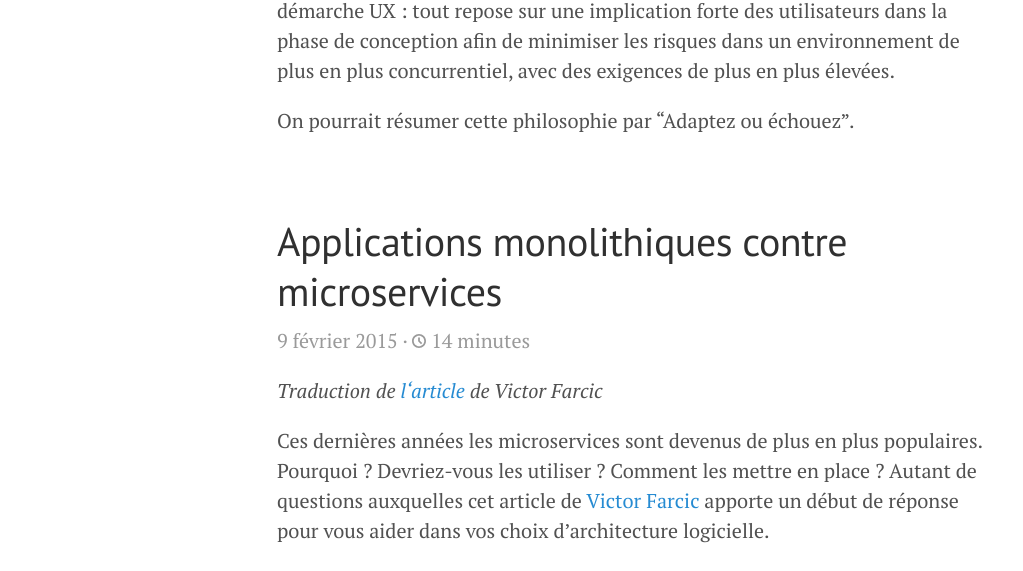
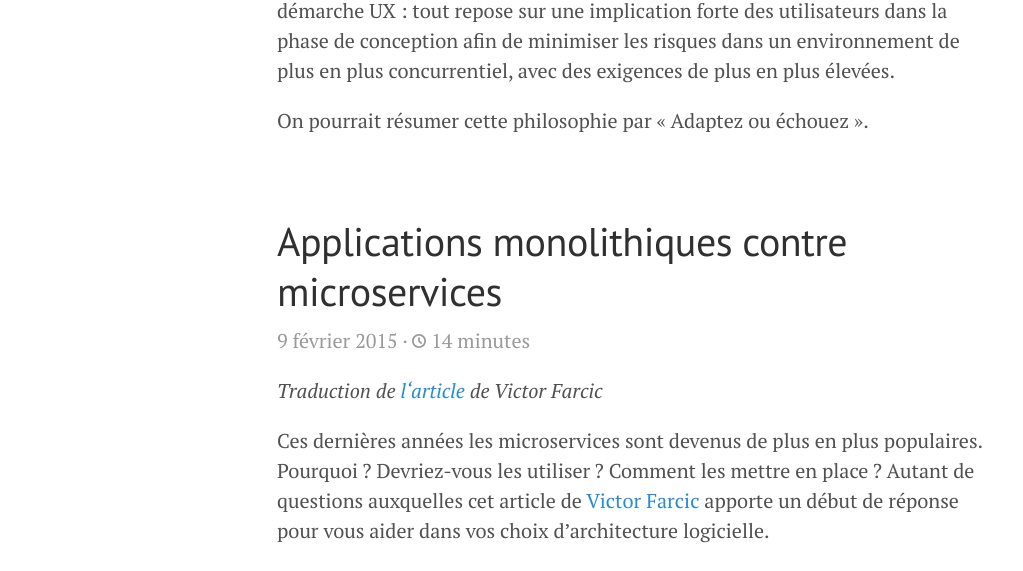
Before and after one commit to DirtyF/frank.taillandier.me, a Jekyll site: the page built from index.html, in a window 1280 px wide and 900 px high, scrolled down 1123 px. Shown: the part 153-724 px from the top of the window, without its empty margins (3-1026 px from the left). Built offline with Jekyll 4.4.1, drawn with Linux system fonts in a browser that asks for light colours; the list of posts is cut into pages by our own code.

Commit message:
better french typography
source : https://www.sylvaindurand.org/improving-typography-on-jekyll/

```diff
--- a/_layouts/default.html
+++ b/_layouts/default.html
@@ -24,7 +24,35 @@ layout: compress
       </div>
 
       <div class="container content">
-        {{ content }}
+
+        {% capture hide %}
+          {% assign content = content | split: '<pre' %}
+
+          {% for parts in content %}
+
+            {% assign part = parts | split: '</pre>' %}
+            {% assign c = part.first %}
+            {% assign t = part.last %}
+
+            {% assign t = t | replace: '“', '«&#160;'
+                            | replace: '”', '&#160;»'
+                            | replace: ' :', '&#160;:'
+                            | replace: ' %', '&#160;%'
+                            | replace: ' ;', '<span style="white-space:nowrap">&thinsp;</span>;'
+                            | replace: ' !', '<span style="white-space:nowrap">&thinsp;</span>!'
+                            | replace @: ' ?', '<span style="white-space:nowrap">&thinsp;</span>?' %}
+
+            {% if part.size == 2 %}
+
+              {% capture output %}{{ output }}<pre{{ c }}</pre>{% endcapture %}
+
+            {% endif %}
+
+            {% capture output %}{{ output }}{{ t }}{% endcapture %}
+
+          {% endfor %}
+        {% endcapture %}{{ output }}
+
       </div>
     </div>
 
```
